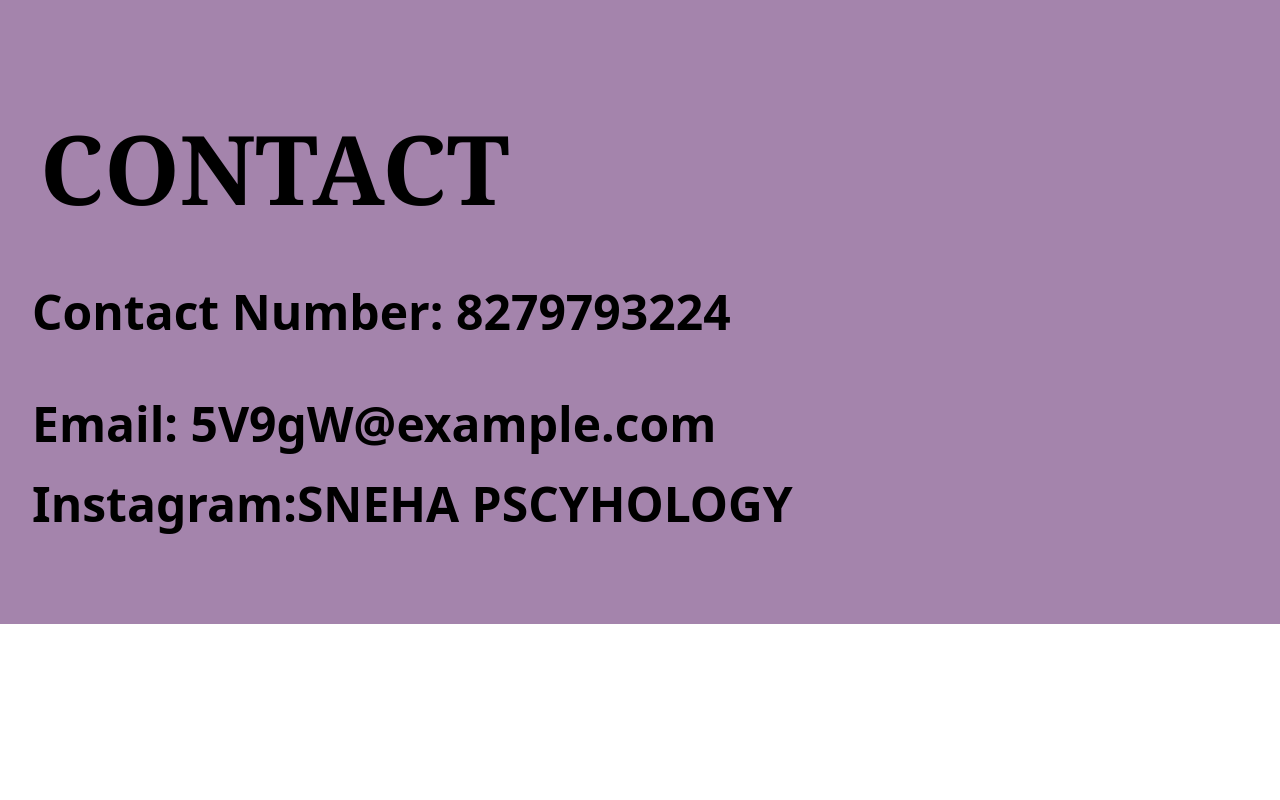
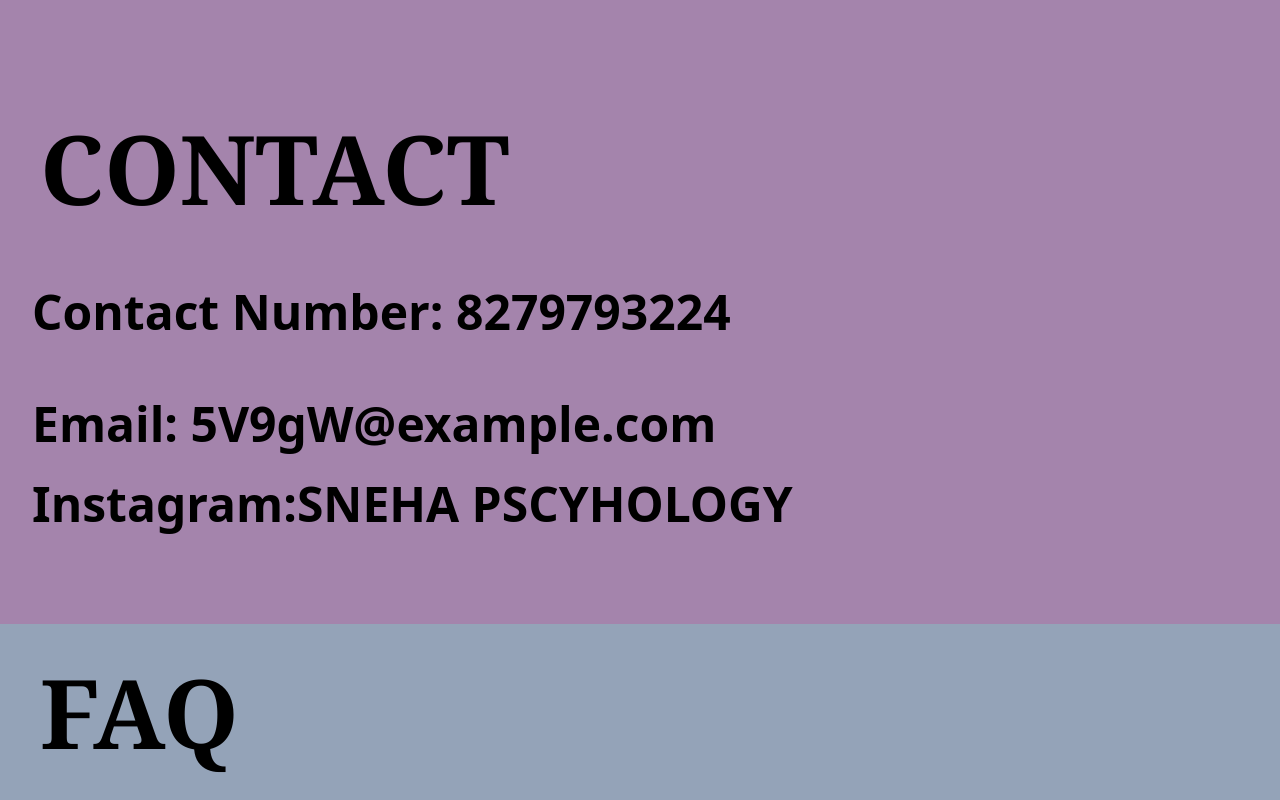
Before and after one commit to Utkarsh-Malasi/website, a React (Vite) app: page / in a window 1280 px wide. Shown: the part 2257-3057 px from the top of the page. Before the commit the page ends 2881 px from the top, so only its background shows below. Built offline with nearby package versions, Linux system fonts and the light colour scheme.

Commit message:
last plz

```diff
--- a/src/App.jsx
+++ b/src/App.jsx
@@ -1,4 +1,4 @@
-import React, { useRef } from 'react';
+import React, { useRef ,forwardRef} from 'react';
 import Header from './Header.jsx';
 import './index.css';
 import Vision from './Vision.jsx';
--- a/src/Faq.jsx
+++ b/src/Faq.jsx
@@ -3,7 +3,7 @@ import React from 'react'
 const Faq = () => {
   return (
     <>
-
+    <h1 className='text-8xl p-10 font-bold font-serif bg-slate-400'>FAQ</h1>
     </>
   )
 }
--- a/src/Vision.jsx
+++ b/src/Vision.jsx
@@ -1,5 +1,5 @@
 import React, { forwardRef } from "react";
-const Vision = forwardRef((props, ref) => {
+const Vision = forwardRef((props,ref) => {
   return (
     <>
       <div className="color p-4 " ref={ref}>
```
